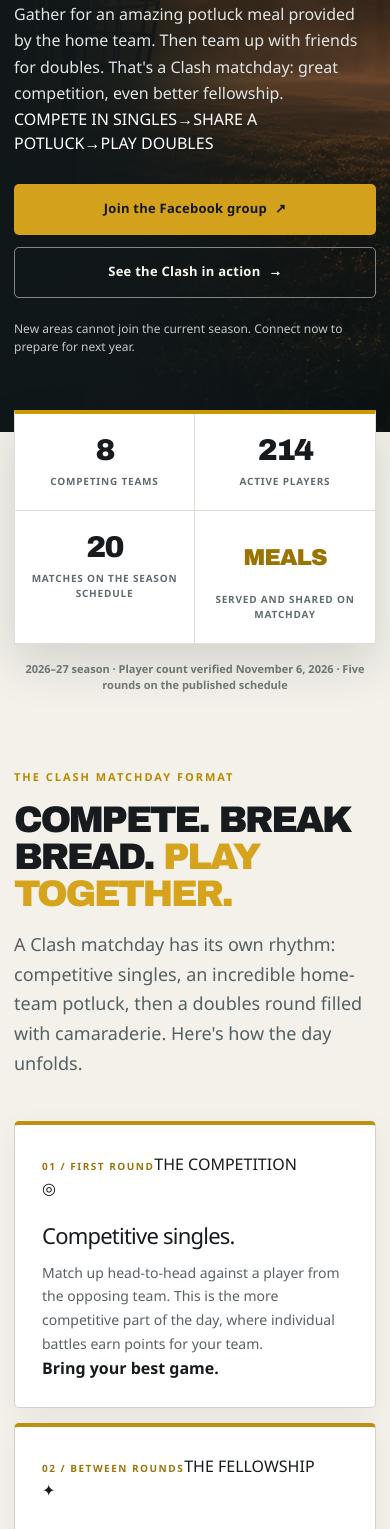
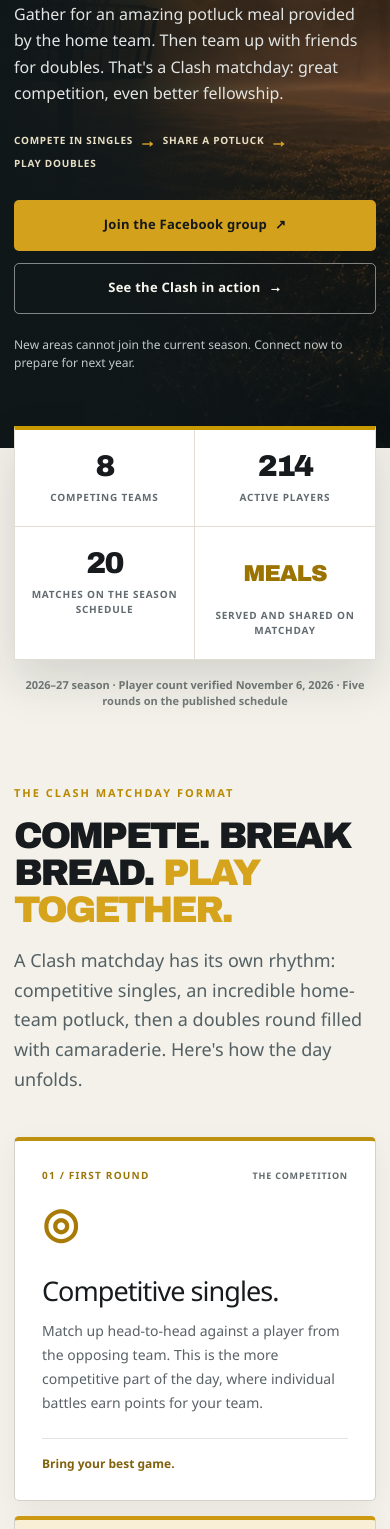
Before and after one commit to johnc0601-glitch/ccteamclash, a Next.js app: page /bring-the-clash in a window 390 px wide. Shown: the part 471-2000 px from the top of the page. Built offline with nearby package versions, Linux system fonts and the light colour scheme; no server answers; the database is empty.

Commit message:
Style three-stage matchday timeline and mobile intro

```diff
--- a/src/app/bring-the-clash/BringTheClash.module.css
+++ b/src/app/bring-the-clash/BringTheClash.module.css
@@ -9,7 +9,10 @@
 .hero h1, .sectionHeading h2, .matchdayContent h2, .faqHeading h2, .finalCta h2 { font-family: var(--cc-font-display); font-weight: 950; text-transform: uppercase; letter-spacing: -.065em; }
 .hero h1 { max-width: 850px; margin: 16px 0 22px; font-size: clamp(54px, 8.3vw, 116px); line-height: .91; }
 .hero h1 em, .sectionHeading h2 em, .matchdayContent h2 em, .finalCta h2 em { color: #d5a31c; font-style: normal; }
-.heroLead { max-width: 630px; color: #e2e5e3; line-height: 1.65; font-size: clamp(17px,2.1vw,21px); }
+.heroLead { max-width: 665px; color: #e2e5e3; line-height: 1.65; font-size: clamp(17px,2.1vw,21px); }
+.heroSequence { display: flex; flex-wrap: wrap; align-items: center; gap: 9px; max-width: 690px; margin: 25px 0 0; color: #e8dfc6; font-size: 11px; font-weight: 950; letter-spacing: .075em; line-height: 1.6; }
+.heroSequence span { white-space: nowrap; }
+.heroSequence b { font-size: 17px; line-height: 1; color: #d7a427; }
 .heroActions { display: flex; flex-wrap: wrap; align-items: center; gap: 12px; margin-top: 29px; }
 .goldButton, .secondaryButton { display: inline-flex; justify-content: center; align-items: center; gap: 8px; min-height: 51px; padding: 14px 21px; border-radius: 5px; font-size: 13px; font-weight: 950; letter-spacing: .02em; transition: background .18s, transform .18s; }
 .goldButton { background: #d3a11b; color: #151819; }
@@ -31,7 +34,18 @@
 .sectionHeading p { color: #546063; font-size: 18px; line-height: 1.65; max-width: 725px; }
 .benefitGrid { display: grid; grid-template-columns: repeat(3,minmax(0,1fr)); gap: 15px; }
 .benefitCard { border: 1px solid #d5d1c7; border-top: 4px solid #bd9010; background: white; border-radius: 5px; padding: 34px 29px; box-shadow: 0 9px 30px rgba(0,0,0,.055); }
-.cardNumber { color: #9b770b; font-size: 10px; font-weight: 950; letter-spacing: .15em; }
+.cardNumber { color: #9b770b; font-size: 10px; font-weight: 950; letter-spacing: .12em; }
+.stageTop { display: flex; justify-content: space-between; flex-wrap: wrap; align-items: center; gap: 10px; }
+.stageKind { color: #616a6b; font-size: 9px; font-weight: 950; letter-spacing: .09em; }
+.stageIcon { display: block; height: 52px; margin-top: 24px; color: #a97b06; font-size: 42px; line-height: 1; font-weight: 800; letter-spacing: -.22em; }
+.benefitCard { display: flex; flex-direction: column; }
+.benefitCard h3 { margin-top: 13px; }
+.benefitCard p { flex: 1; }
+.stageBottom { display: block; margin-top: 24px; padding-top: 16px; border-top: 1px solid rgba(50,50,50,.14); color: #82610d; font-size: 12px; font-weight: 950; }
+.potluckCard { border-top-color: #cd9913; background: #f8efd6; }
+.potluckCard .stageIcon { color: #bd8500; }
+.doublesCard { border-top-color: #457c67; }
+.doublesCard .stageIcon, .doublesCard .stageBottom { color: #386e58; }
 .benefitCard h3 { font-size: clamp(22px,2.15vw,28px); line-height: 1.14; letter-spacing: -.035em; margin: 23px 0 12px; }
 .benefitCard p { margin: 0; color: #596266; font-size: 14px; line-height: 1.7; }
 .fellowshipCallout { display: grid; grid-template-columns: 1.2fr 1fr; align-items: center; gap: 40px; margin-top: 22px; padding: 37px 40px; background: #efe4c5; border-left: 6px solid #c99a00; }
@@ -73,5 +87,5 @@
 .finalCta p { max-width: 660px; color: #cfd7d7; font-size: 18px; line-height: 1.6; }
 .finalCta small { display: block; margin-top: 23px; color: #a9b2b2; font-size: 11px; }
 @media (max-width: 900px) { .fellowshipCallout { grid-template-columns: 1fr; gap: 16px; } .matchdayGrid { grid-template-columns: 1fr; } .matchdayVisual { max-width: 620px; width: 100%; } .steps { grid-template-columns: repeat(2,1fr); } .faqSection { grid-template-columns: 1fr; gap: 25px; } }
-@media (max-width: 700px) { .hero { min-height: 0; } .heroBackdrop { background-position: 62% center; } .heroInner { padding-top: 62px; padding-bottom: 76px; } .seasonLabel { font-size: 9px; margin-bottom: 25px; } .hero h1 { font-size: clamp(48px,12.2vw,75px); } .heroLead { font-size: 16px; } .statRibbon { grid-template-columns: repeat(2,1fr); margin-top: -22px; } .statRibbon > div:nth-child(2) { border-right: 0; } .statRibbon > div:nth-child(-n+2) { border-bottom: 1px solid #e2ded4; } .statRibbon > div { padding: 21px 8px; } .introSection, .stepsSection { padding-top: 75px; padding-bottom: 75px; } .benefitGrid { grid-template-columns: 1fr; } .benefitCard { padding: 27px; } .fellowshipCallout { padding: 28px 22px; } .fellowshipCallout p { font-size: 14px; } .matchdayBand { padding: 75px 0; } .steps { gap: 24px 17px; } .faqSection { padding-bottom: 75px; } .finalCta { padding: 75px 0; } .heroActions { align-items: stretch; } }
+@media (max-width: 700px) { .hero { min-height: 0; } .heroBackdrop { background-position: 62% center; } .heroInner { padding-top: 62px; padding-bottom: 76px; } .seasonLabel { font-size: 9px; margin-bottom: 25px; } .hero h1 { font-size: clamp(48px,12.2vw,75px); } .heroLead { font-size: 16px; } .heroSequence { font-size: 10px; gap: 6px; } .statRibbon { grid-template-columns: repeat(2,1fr); margin-top: -22px; } .statRibbon > div:nth-child(2) { border-right: 0; } .statRibbon > div:nth-child(-n+2) { border-bottom: 1px solid #e2ded4; } .statRibbon > div { padding: 21px 8px; } .introSection, .stepsSection { padding-top: 75px; padding-bottom: 75px; } .benefitGrid { grid-template-columns: 1fr; } .benefitCard { padding: 27px; } .stageIcon { margin-top: 18px; } .benefitCard h3 { font-size: 27px; } .fellowshipCallout { padding: 28px 22px; } .fellowshipCallout p { font-size: 14px; } .matchdayBand { padding: 75px 0; } .steps { gap: 24px 17px; } .faqSection { padding-bottom: 75px; } .finalCta { padding: 75px 0; } .heroActions { align-items: stretch; } }
 @media (max-width: 430px) { .hero h1 { font-size: 46px; } .heroActions > * { width: 100%; } .steps { grid-template-columns: 1fr; } .scoreTop { font-size: 8px; } .teamRow strong { font-size: 17px; } }
```
